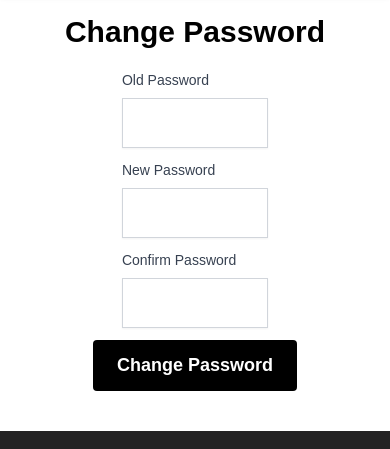
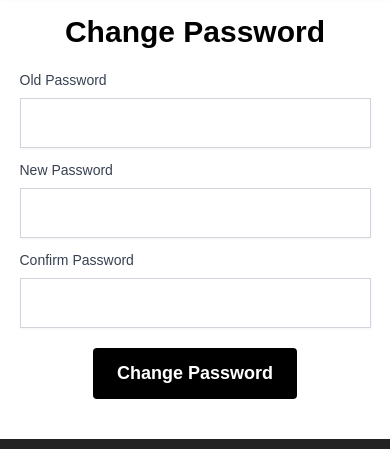
Before and after one commit to Mayadihno/next-afrobeauty, a Next.js app: page /change-password in a window 390 px wide. Shown: the part 208-657 px from the top of the page. Built offline with nearby package versions, Linux system fonts and the light colour scheme; no server answers; sample sign-in values are in the browser's storage; a web font is replaced by a local one.

Commit message:
fix: mobile responsiveness

```diff
--- a/app/(front)/_components/changePassword/ChangePassword.tsx
+++ b/app/(front)/_components/changePassword/ChangePassword.tsx
@@ -52,7 +52,7 @@ const ChangePassword = () => {
   };
 
   return (
-    <div className="w-[75%] mx-auto">
+    <div className="md:w-[75%] w-[90%] mx-auto">
       <h1 className="font-semibold text-3xl my-5 text-center">
         Change Password
       </h1>
@@ -60,7 +60,7 @@ const ChangePassword = () => {
         <div className="my-3">
           <label
             htmlFor="oldPassword"
-            className="block w-1/2 mx-auto text-sm pb-2 font-medium text-gray-700"
+            className="block md:w-1/2 w-full mx-auto text-sm pb-2 font-medium text-gray-700"
           >
             Old Password
           </label>
@@ -71,13 +71,13 @@ const ChangePassword = () => {
             value={oldPassword}
             onChange={(e) => setOldPassword(e.target.value)}
             name="oldPassword"
-            className="block w-1/2 p-3 rounded-md border-gray-300 shadow-sm border sm:text-sm mx-auto"
+            className="block md:w-1/2 w-full p-3 rounded-md border-gray-300 shadow-sm border sm:text-sm mx-auto"
           />
         </div>
         <div className="my-3">
           <label
             htmlFor="newPassword"
-            className="block w-1/2 mx-auto text-sm pb-2 font-medium text-gray-700"
+            className="block md:w-1/2 w-full mx-auto text-sm pb-2 font-medium text-gray-700"
           >
             New Password
           </label>
@@ -88,13 +88,13 @@ const ChangePassword = () => {
             value={newPassword}
             onChange={(e) => setNewPassword(e.target.value)}
             name="newPassword"
-            className="block w-1/2 p-3 rounded-md border-gray-300 shadow-sm border sm:text-sm mx-auto"
+            className="block md:w-1/2 w-full p-3 rounded-md border-gray-300 shadow-sm border sm:text-sm mx-auto"
           />
         </div>
         <div className="my-3">
           <label
             htmlFor="confirmPassword"
-            className="block w-1/2 mx-auto text-sm pb-2 font-medium text-gray-700"
+            className="block md:w-1/2 w-full mx-auto text-sm pb-2 font-medium text-gray-700"
           >
             Confirm Password
           </label>
@@ -105,10 +105,10 @@ const ChangePassword = () => {
             value={confirmPassword}
             onChange={(e) => setConfirmPassword(e.target.value)}
             name="confirmPassword"
-            className="block w-1/2 p-3 rounded-md border-gray-300 shadow-sm border sm:text-sm mx-auto"
+            className="block md:w-1/2 w-full p-3 rounded-md border-gray-300 shadow-sm border sm:text-sm mx-auto"
           />
         </div>
-        <div className="text-center">
+        <div className="text-center md:mt-0 mt-5">
           <button className="!bg-black px-6 py-3 !rounded-[4px] font-[600] text-white text-[18px]">
             {loading ? "Updating..." : "Change Password"}
           </button>
--- a/app/(front)/_components/orders/OrderDetails.tsx
+++ b/app/(front)/_components/orders/OrderDetails.tsx
@@ -26,7 +26,7 @@ const OrderDetails = ({ orderId }: { orderId: string }) => {
   const refundHandler = () => {};
   const handleSubmit = () => {};
   return (
-    <div className="w-[85%] mx-auto py-4 min-h-screen font-ebgaramond">
+    <div className="md:w-[85%] w-[95%] mx-auto py-4 min-h-screen font-ebgaramond">
       <div className="flex w-full items-center justify-between">
         <div className="flex items-center">
           <BsFillBagFill size={30} color="crimson" />
@@ -52,7 +52,7 @@ const OrderDetails = ({ orderId }: { orderId: string }) => {
       </div>
       <br />
       <br />
-      <div className="grid grid-cols-3 gap-6">
+      <div className="grid md:grid-cols-3 grid-cols-1 gap-6">
         {order?.cartItems?.map((item) => (
           <div
             className="flex flex-col p-3 border items-center justify-center space-y-2"
@@ -105,7 +105,7 @@ const OrderDetails = ({ orderId }: { orderId: string }) => {
       {/* review pop modal */}
       {open && (
         <div className="w-full fixed top-0 left-0 h-screen bg-[#00000054] z-50 flex items-center justify-center">
-          <div className="w-[50%] h-min bg-white shadow rounded-md p-3">
+          <div className="md:w-[50%] w-[95%] h-min bg-white shadow rounded-md p-3">
             <div className="w-full flex justify-end">
               <RxCross1
                 onClick={() => setOpen(false)}
@@ -183,11 +183,11 @@ const OrderDetails = ({ orderId }: { orderId: string }) => {
           </div>
         </div>
       )}
-      <div className="border-b flex justify-between items-center pr-2 w-full">
+      <div className="border-b flex justify-between items-center pr-2 w-full md:mt-0 mt-5">
         <div className="">
           {order?.shippingFee !== undefined ? (
             <>
-              <h5 className="pt-3 text-[18px]">
+              <h5 className="md:pt-3 text-[18px]">
                 Shipping fee:
                 <span className="text-base font-semibold pl-2">
                   {formatCurrency(Number(order.shippingFee.shippingPrice))}
@@ -195,17 +195,17 @@ const OrderDetails = ({ orderId }: { orderId: string }) => {
               </h5>
             </>
           ) : (
-            <h5 className="pt-3 text-[18px]">
+            <h5 className="md:pt-3 text-[18px]">
               Shipping fee <strong>N/A</strong>
             </h5>
           )}
         </div>
-        <h5 className="py-3 text-[18px]">
+        <h5 className="md:py-3 text-[18px]">
           Total price <strong>{formatCurrency(totalPrice)}</strong>
         </h5>
       </div>
-      <br />
-      <div className="w-full md:flex items-center">
+      {/* <br /> */}
+      <div className="w-full md:flex items-center md:mt-5">
         <div className="w-full md:flex py-4">
           <div className="w-full md:w-[60%]">
             <h4 className="text-lg font-semibold pb-2">Shipping Address</h4>
@@ -219,9 +219,9 @@ const OrderDetails = ({ orderId }: { orderId: string }) => {
               Phone Number: {order?.userData?.phone}
             </h4>
           </div>
-          <div className="w-full md:w-[40%]">
+          <div className="w-full md:w-[40%] my-5 md:my-0 ">
             <h4 className="text-lg font-semibold pb-1">Payment Info:</h4>
-            <h4 className="py-2">
+            <h4 className="md:py-2">
               <span className=" font-semibold"> Payment Status:</span>
               <span className="pl-2">
                 {order?.paymentInfo ? order?.paymentInfo?.value : "Not Paid"}
--- a/app/(front)/_components/orders/Orders.tsx
+++ b/app/(front)/_components/orders/Orders.tsx
@@ -103,11 +103,11 @@ const Orders = () => {
   }
 
   return (
-    <div className="w-[90%] mx-auto">
+    <div className="md:w-[90%] w-[98%] mx-auto">
       <h3 className="text-3xl font-ebgaramond my-5 text-center font-bold">
         Orders
       </h3>
-      <div className="pt-1 w-[90%] mx-auto">
+      <div className="pt-1 md:w-[90%] w-full mx-auto">
         <DataGrid
           rows={rows}
           columns={columns}
--- a/app/(front)/_components/profile/Profile.tsx
+++ b/app/(front)/_components/profile/Profile.tsx
@@ -121,8 +121,8 @@ const Profile = () => {
   };
 
   return (
-    <div className="w-[70%] mx-auto font-ebgaramonds">
-      <div className="flex flex-col justify-center items-center mt-20">
+    <div className="md:w-[70%] w-[95%] mx-auto font-ebgaramonds">
+      <div className="flex flex-col justify-center items-center md:mt-20 mt-10">
         <div className="flex justify-center w-full">
           <div className="relative">
             {avatar ? (
@@ -177,7 +177,7 @@ const Profile = () => {
         >
           <button>{loading ? "Uploading..." : "Upload"}</button>
         </div>
-        <div className="w-[60%]">
+        <div className="md:w-[60%] w-full font-ebgaramond">
           <form onSubmit={updateProfile}>
             <div className="w-full">
               <label className="pb-2 block">Full name</label>
--- a/components/dropdown/Dropdown.tsx
+++ b/components/dropdown/Dropdown.tsx
@@ -53,7 +53,7 @@ const Dropdown = () => {
       {isUserAuthenticated && (
         <DropdownMenu open={isOpen} onOpenChange={setIsOpen}>
           <DropdownMenuTrigger asChild>
-            <Avatar className="cursor-pointer">
+            <Avatar className="cursor-pointer md:mr-0 mr-[-20px]">
               {buyer ? (
                 <CircleUser className="h-[30px] w-[30px]" />
               ) : (
```
